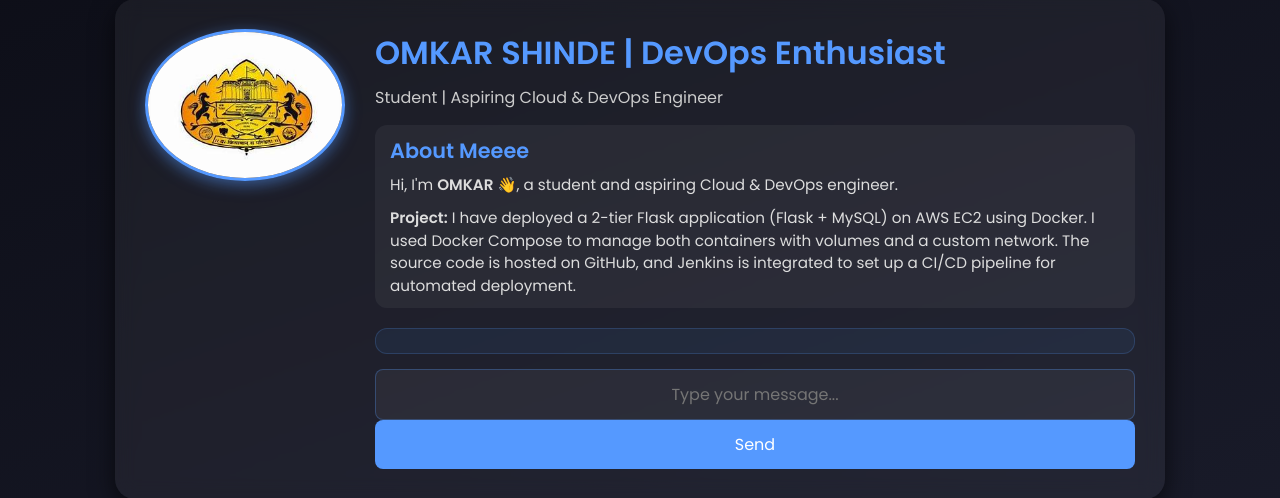
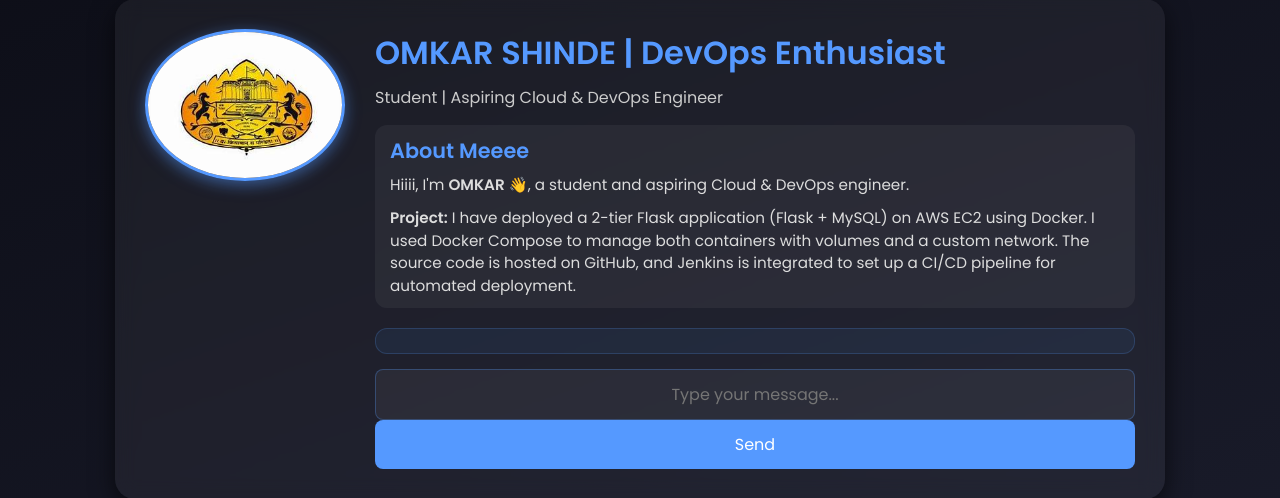
Before and after one commit to onkarshinde18/cicd, a Flask app: page / in a window 1280 px wide. Shown: the part 151-649 px from the top of the page. Run offline with Flask 3, Linux system fonts and the light colour scheme; data that the repository does not hold is empty; some libraries are stand-ins or nearby versions.

Commit message:
Update index.html

```diff
--- a/templates/index.html
+++ b/templates/index.html
@@ -175,7 +175,7 @@
 
             <div class="about">
                 <h2>About Meeee</h2>
-                <p>Hi, I'm <b>OMKAR</b> 👋, a student and aspiring Cloud & DevOps engineer.</p>
+                <p>Hiiii, I'm <b>OMKAR</b> 👋, a student and aspiring Cloud & DevOps engineer.</p>
                 <p style="margin-top:10px;">
                     <b>Project:</b> I have deployed a 2-tier Flask application (Flask + MySQL) on AWS EC2 using Docker.
                     I used Docker Compose to manage both containers with volumes and a custom network.
```
